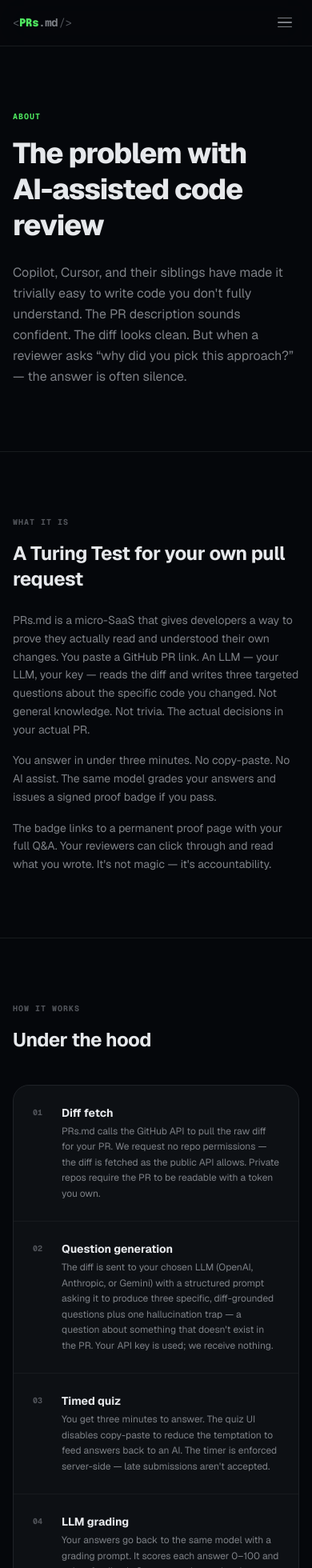
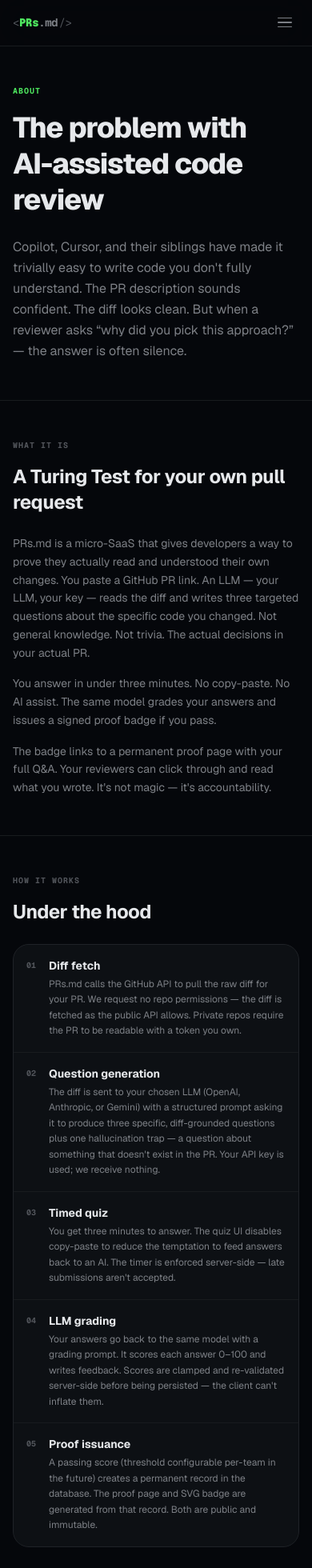
Before and after one commit to DanBorn/prs-md, a Next.js app: page /about in a window 390 px wide. Shown: the top 1960 px of the page at 80% size. Built offline with nearby package versions, Linux system fonts and the light colour scheme; no server answers.

Commit message:
feat: mobile optimization for about page
Reduces section padding (py-12 sm:py-20), tightens heading margins,
step and FAQ card padding, and makes CTA buttons full-width on mobile.

```diff
--- a/src/app/about/page.tsx
+++ b/src/app/about/page.tsx
@@ -77,7 +77,7 @@
   return (
     <div className="flex flex-col">
       {/* ─── HERO ─── */}
-      <section className="border-b px-4 py-20" style={{ borderColor: "var(--color-border-subtle)" }}>
+      <section className="border-b px-4 py-12 sm:py-20" style={{ borderColor: "var(--color-border-subtle)" }}>
         <div className="mx-auto max-w-2xl">
           <p className="font-mono text-[10px] font-bold uppercase tracking-widest mb-4" style={{ color: "var(--color-neon)" }}>
             About
@@ -95,7 +95,7 @@
       </section>
 
       {/* ─── WHAT IT IS ─── */}
-      <section className="border-b px-4 py-20" style={{ borderColor: "var(--color-border-subtle)" }}>
+      <section className="border-b px-4 py-12 sm:py-20" style={{ borderColor: "var(--color-border-subtle)" }}>
         <div className="mx-auto max-w-2xl">
           <p className="font-mono text-[10px] font-bold uppercase tracking-widest mb-4" style={{ color: "var(--color-text-dim)" }}>
             What it is
@@ -123,12 +123,12 @@
       </section>
 
       {/* ─── HOW IT WORKS ─── */}
-      <section className="border-b px-4 py-20" style={{ borderColor: "var(--color-border-subtle)" }}>
+      <section className="border-b px-4 py-12 sm:py-20" style={{ borderColor: "var(--color-border-subtle)" }}>
         <div className="mx-auto max-w-3xl">
           <p className="font-mono text-[10px] font-bold uppercase tracking-widest mb-4" style={{ color: "var(--color-text-dim)" }}>
             How it works
           </p>
-          <h2 className="text-2xl font-bold tracking-tight mb-10" style={{ letterSpacing: "-0.02em" }}>
+          <h2 className="text-2xl font-bold tracking-tight mb-6 sm:mb-10" style={{ letterSpacing: "-0.02em" }}>
             Under the hood
           </h2>
 
@@ -162,7 +162,7 @@
             ].map((item) => (
               <div
                 key={item.step}
-                className="flex gap-6 p-6 sm:p-8"
+                className="flex gap-4 p-4 sm:gap-6 sm:p-8"
                 style={{ background: "var(--color-surface)" }}
               >
                 <span
@@ -184,12 +184,12 @@
       </section>
 
       {/* ─── PRINCIPLES ─── */}
-      <section className="border-b px-4 py-20" style={{ borderColor: "var(--color-border-subtle)" }}>
+      <section className="border-b px-4 py-12 sm:py-20" style={{ borderColor: "var(--color-border-subtle)" }}>
         <div className="mx-auto max-w-2xl">
           <p className="font-mono text-[10px] font-bold uppercase tracking-widest mb-4" style={{ color: "var(--color-text-dim)" }}>
             Principles
           </p>
-          <h2 className="text-2xl font-bold tracking-tight mb-10" style={{ letterSpacing: "-0.02em" }}>
+          <h2 className="text-2xl font-bold tracking-tight mb-6 sm:mb-10" style={{ letterSpacing: "-0.02em" }}>
             Built on a few firm opinions
           </h2>
 
@@ -214,7 +214,7 @@
             ].map((item) => (
               <div
                 key={item.title}
-                className="rounded-xl border p-5"
+                className="rounded-xl border p-4 sm:p-5"
                 style={{
                   borderColor: "var(--color-border)",
                   background: "var(--color-surface)",
@@ -231,12 +231,12 @@
       </section>
 
       {/* ─── FAQ ─── */}
-      <section className="border-b px-4 py-20" style={{ borderColor: "var(--color-border-subtle)" }}>
+      <section className="border-b px-4 py-12 sm:py-20" style={{ borderColor: "var(--color-border-subtle)" }}>
         <div className="mx-auto max-w-2xl">
           <p className="font-mono text-[10px] font-bold uppercase tracking-widest mb-4" style={{ color: "var(--color-text-dim)" }}>
             FAQ
           </p>
-          <h2 className="text-2xl font-bold tracking-tight mb-10" style={{ letterSpacing: "-0.02em" }}>
+          <h2 className="text-2xl font-bold tracking-tight mb-6 sm:mb-10" style={{ letterSpacing: "-0.02em" }}>
             Common questions
           </h2>
 
@@ -244,7 +244,7 @@
             {FAQ.map((item) => (
               <div
                 key={item.q}
-                className="p-6"
+                className="p-4 sm:p-6"
                 style={{ background: "var(--color-surface)" }}
               >
                 <p className="text-sm font-semibold mb-2">{item.q}</p>
@@ -258,7 +258,7 @@
       </section>
 
       {/* ─── CTA ─── */}
-      <section className="px-4 py-20">
+      <section className="px-4 py-12 sm:py-20">
         <div className="mx-auto max-w-xl text-center">
           <h2 className="text-2xl font-bold tracking-tight mb-3">
             Read the guide or just try it
@@ -269,13 +269,13 @@
           <div className="flex flex-col items-center gap-3 sm:flex-row sm:justify-center">
             <Link
               href="/docs"
-              className="btn-outline rounded-lg px-6 py-3 font-mono text-sm font-medium transition-all"
+              className="btn-outline w-full sm:w-auto rounded-lg px-6 py-3 font-mono text-sm font-medium transition-all text-center"
             >
               Read the docs
             </Link>
             <Link
               href="/dashboard"
-              className="btn-primary rounded-lg px-6 py-3 font-mono text-sm font-bold transition-all"
+              className="btn-primary w-full sm:w-auto rounded-lg px-6 py-3 font-mono text-sm font-bold transition-all text-center"
             >
               Go to dashboard &rarr;
             </Link>
```
